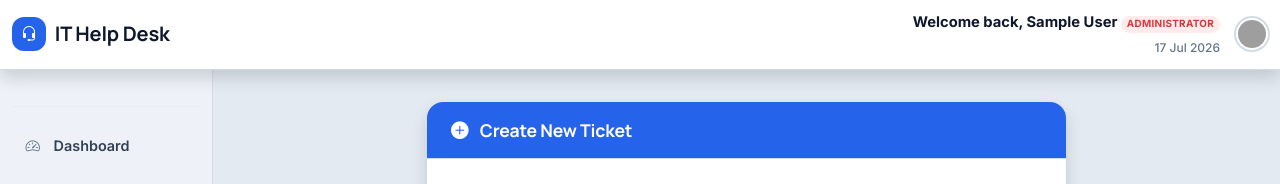
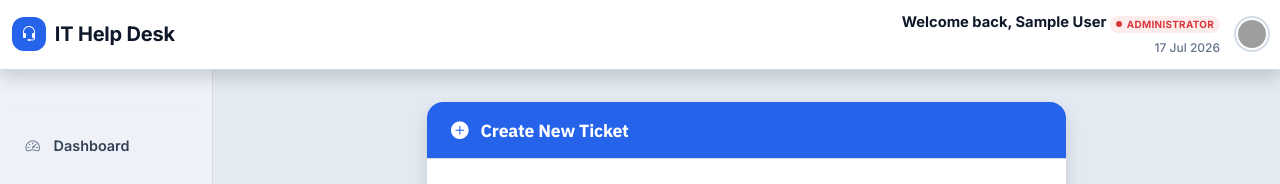
Before and after one commit to Satyammraj/IT-HelpDesk-Django, a Django app: page /create-ticket/ in a window 1280 px wide. Shown: the top 184 px of the page. Run offline with Django 5.2, Linux system fonts and the light colour scheme; the visitor is signed in with stand-in values (Sample User, id 1); grey boxes are pictures that could not be loaded.

Commit message:
ui changes

```diff
--- a/templates/base.html
+++ b/templates/base.html
@@ -5,7 +5,7 @@
 <head>
     <meta charset="UTF-8">
     <meta name="viewport" content="width=device-width, initial-scale=1.0">
-    <title>{% block title %}IT Help Desk{% endblock %}</title>
+    <title>{% block title %}IT HELP DESK{% endblock %}</title>
 
     <!-- Bootstrap -->
     <link href="https://cdn.jsdelivr.net/npm/bootstrap@5.3.7/dist/css/bootstrap.min.css" rel="stylesheet">
@@ -16,7 +16,7 @@
     <!-- Typography: clean, modern, rounded — app-native feel -->
     <link rel="preconnect" href="https://fonts.googleapis.com">
     <link rel="preconnect" href="https://fonts.gstatic.com" crossorigin>
-    <link href="https://fonts.googleapis.com/css2?family=Manrope:wght@500;600;700;800&family=Inter:wght@400;500;600;700&display=swap" rel="stylesheet">
+    <link href="https://fonts.googleapis.com/css2?family=IBM+Plex+Sans:wght@500;600;700&family=Inter:wght@400;500;600;700&display=swap" rel="stylesheet">
 
     <!-- Custom CSS -->
     <link rel="stylesheet" href="{% static 'tickets/css/style.css' %}">
@@ -80,17 +80,24 @@
 
         /* ================= NAVBAR ================= */
 
+        @keyframes navSlideDown {
+            from { transform: translateY(-8px); opacity: 0; }
+            to   { transform: translateY(0);     opacity: 1; }
+        }
+
         .navbar.bg-primary {
             background: var(--card) !important;
             border-bottom: 1px solid var(--border);
             box-shadow: none;
             padding-top: 0.7rem;
             padding-bottom: 0.7rem;
+            position: relative;
+            animation: navSlideDown 0.35s ease;
         }
 
         .navbar-brand {
-            font-family: 'Manrope', sans-serif;
-            font-weight: 800;
+            font-family: 'IBM Plex Sans', sans-serif;
+            font-weight: 700;
             font-size: 1.25rem;
             color: var(--ink) !important;
             display: flex;
@@ -111,6 +118,33 @@
             font-size: 1rem;
             font-style: normal;
             flex-shrink: 0;
+            transition: transform 0.35s ease, box-shadow 0.35s ease;
+        }
+
+        .navbar-brand:hover i {
+            box-shadow: 0 4px 12px rgba(37, 99, 235, 0.3);
+        }
+
+        .navbar-brand .brand-text {
+            position: relative;
+        }
+
+        .navbar-brand .brand-text::after {
+            content: "";
+            position: absolute;
+            left: 0;
+            bottom: -4px;
+            width: 100%;
+            height: 2px;
+            background: var(--indigo);
+            border-radius: 2px;
+            transform: scaleX(0);
+            transform-origin: left;
+            transition: transform 0.3s ease;
+        }
+
+        .navbar-brand:hover .brand-text::after {
+            transform: scaleX(1);
         }
 
         .navbar .fw-bold.text-white {
@@ -134,6 +168,19 @@
             text-transform: uppercase;
             padding: 0.32em 0.6em;
             border-radius: 20px;
+            display: inline-flex;
+            align-items: center;
+        }
+
+        /* A small static status dot rather than an attention-grabbing pulse */
+        .navbar .badge.bg-danger::before {
+            content: "";
+            display: inline-block;
+            width: 6px;
+            height: 6px;
+            margin-right: 5px;
+            border-radius: 50%;
+            background: var(--danger);
         }
 
         .navbar .badge.bg-primary {
@@ -258,7 +348,7 @@
         }
 
         h1, h2, h3, h4 {
-            font-family: 'Manrope', sans-serif;
+            font-family: 'IBM Plex Sans', sans-serif;
             color: var(--ink);
             font-weight: 700;
             letter-spacing: -0.01em;
@@ -543,7 +633,7 @@
         }
 
         .card-header h3, .card-header h4, .card-header h5 {
-            font-family: 'Manrope', sans-serif;
+            font-family: 'IBM Plex Sans', sans-serif;
             font-weight: 700;
             font-size: 1.1rem;
             color: var(--ink);
@@ -716,14 +806,18 @@
 
             <a class="navbar-brand fw-bold" href="{% url 'dashboard' %}">
                 <i class="bi bi-headset"></i>
-                IT Help Desk
+                <span class="brand-text">IT Help Desk</span>
             </a>
 
             <!-- Hamburger: only shown below md, toggles the sidebar -->
             <button class="navbar-toggler sidebar-toggler d-md-none" type="button"
                 data-bs-toggle="collapse" data-bs-target="#sidebarMenu"
                 aria-controls="sidebarMenu" aria-expanded="false" aria-label="Toggle menu">
-                <i class="bi bi-list"></i>
+                <span class="hamburger-icon">
+                    <span class="bar"></span>
+                    <span class="bar"></span>
+                    <span class="bar"></span>
+                </span>
             </button>
 
             <!-- Right -->
```
Also changed, not shown: other parts of templates/base.html (+47 -4 lines).
